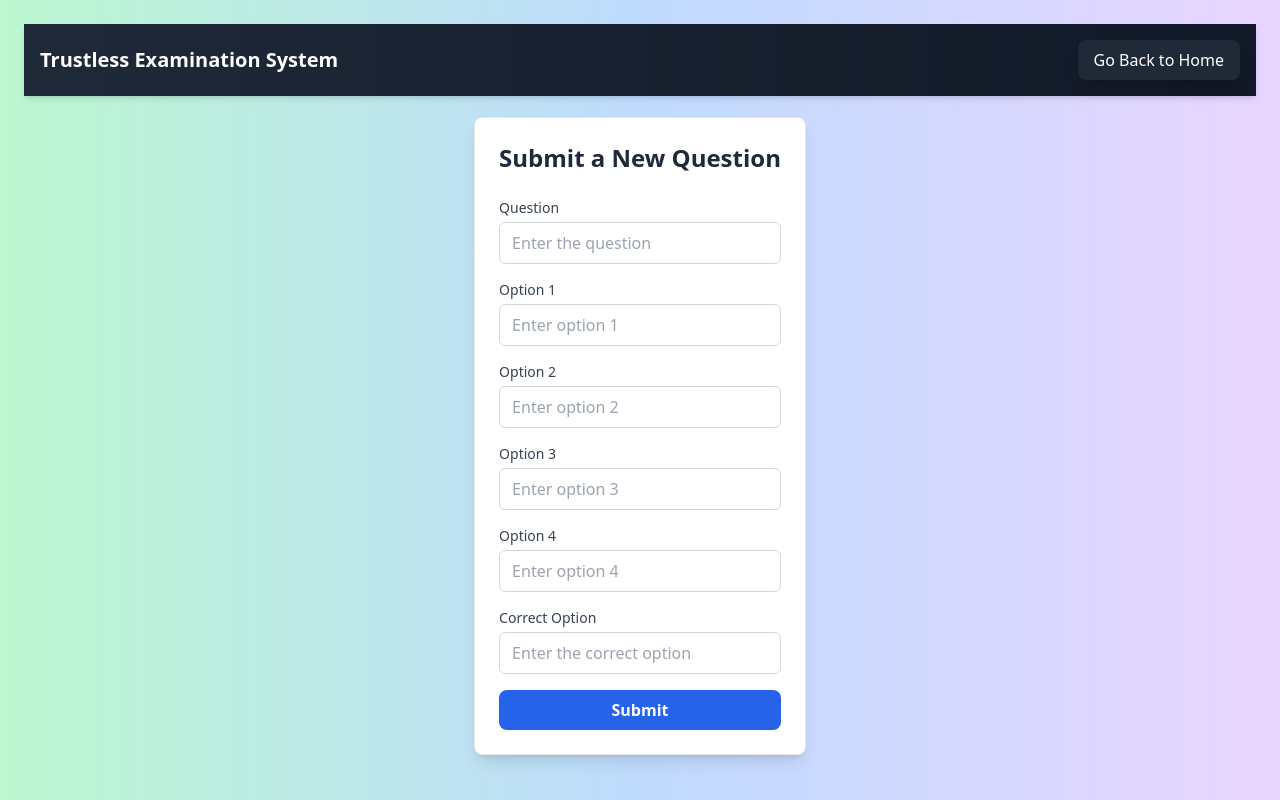
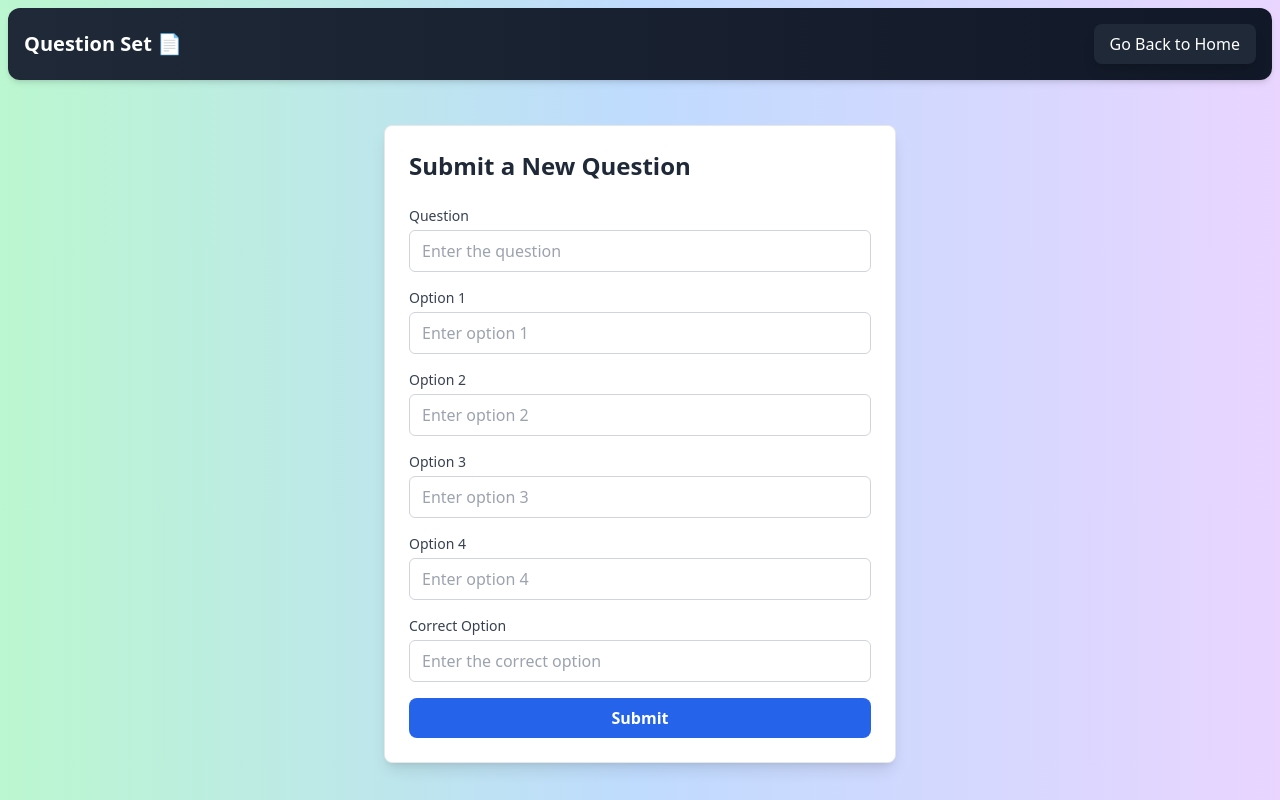
Before and after one commit to Pranavkumar2025/Trustless-Exam-Project-Frontend, a React (Vite) app: page /questionset in a window 1280 px wide. Built offline with nearby package versions, Linux system fonts and the light colour scheme.

Commit message:
New Commit

```diff
--- a/src/pages/QuestionSet.jsx
+++ b/src/pages/QuestionSet.jsx
@@ -59,10 +59,10 @@ const QuestionForm = () => {
   };
 
   return (
-    <div className="flex flex-col min-h-screen bg-gradient-to-r from-green-200 via-blue-200 to-purple-200 p-6">
+    <div className="flex flex-col min-h-screen bg-gradient-to-r from-green-200 via-blue-200 to-purple-200 p-2">
       {/* Header */}
-      <header className="flex items-center justify-between p-4 bg-gradient-to-r from-gray-800 to-gray-900 text-white shadow-md">
-        <h1 className="text-xl font-bold">Trustless Examination System</h1>
+      <header className="flex items-center justify-between p-4 mb-4 bg-gradient-to-r rounded-xl from-gray-800 to-gray-900 text-white shadow-md">
+        <h1 className="text-xl font-bold">Question Set 📄</h1>
         <button
           onClick={() => navigate('/')}
           className="bg-gray-800 hover:bg-gray-700 text-white py-2 px-4 rounded-lg shadow-lg"
@@ -73,7 +73,7 @@ const QuestionForm = () => {
 
       {/* Form Section */}
       <main className="flex-grow flex items-center justify-center">
-        <div className="max-w-lg mx-auto p-6 bg-white shadow-lg rounded-lg border border-gray-200">
+        <div className="max-w-lg mx-auto p-6 bg-white shadow-lg rounded-lg border w-[600px] border-gray-200">
           <h2 className="text-2xl font-bold mb-6 text-gray-800">Submit a New Question</h2>
           <form onSubmit={handleSubmit} className="space-y-4">
             <div>
```
